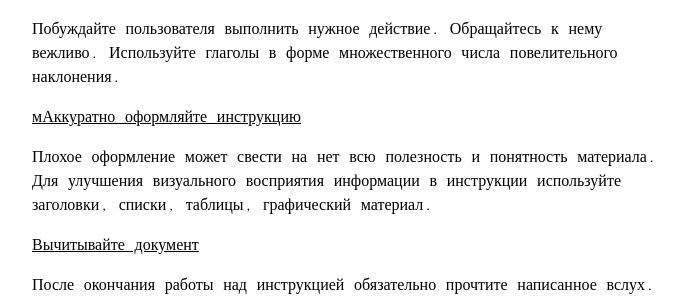
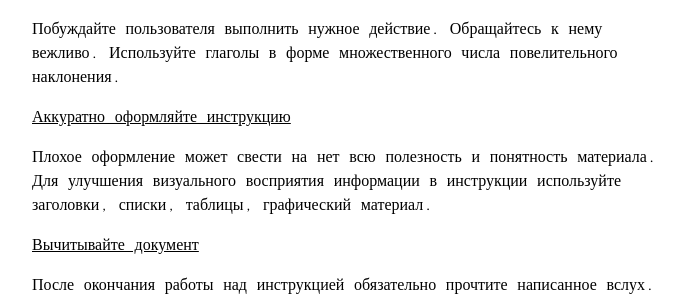
Before and after one commit to techwritex/techcommpod, a Jekyll site: the page built from _posts/2024-02-02-vypusk-16-ponyatnaya-instruktsiya.md, in a window 1280 px wide and 900 px high, scrolled down 15203 px. Shown: the part 151-451 px from the top of the window, without its empty margins (292-980 px from the left). Built offline with Jekyll 4.4.1, drawn with Linux system fonts in a browser that asks for light colours.

Commit message:
techcommpod-1.8.3-episode-16-fixes-02

```diff
--- a/_posts/2024-02-02-vypusk-16-ponyatnaya-instruktsiya.md
+++ b/_posts/2024-02-02-vypusk-16-ponyatnaya-instruktsiya.md
@@ -395,7 +395,7 @@ SAP-консультант - это такой «и швец, и жнец, и н
 
 Побуждайте пользователя выполнить нужное действие. Обращайтесь к нему вежливо. Используйте глаголы в форме множественного числа повелительного наклонения.
 
-<ins>мАккуратно оформляйте инструкцию</ins>
+<ins>Аккуратно оформляйте инструкцию</ins>
 
 Плохое оформление может свести на нет всю полезность и понятность материала. Для улучшения визуального восприятия информации в инструкции используйте заголовки, списки, таблицы, графический материал.
 
```
